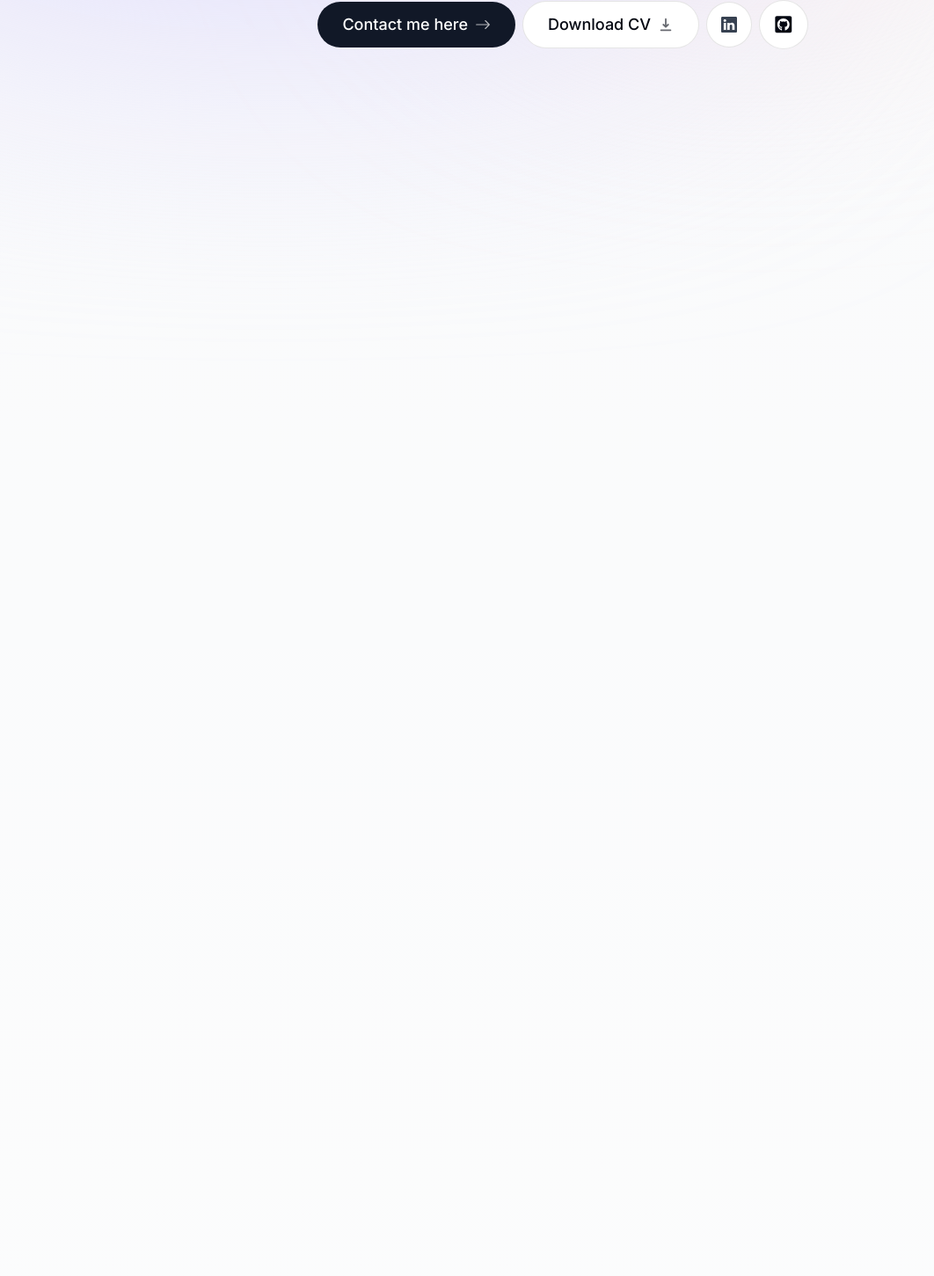
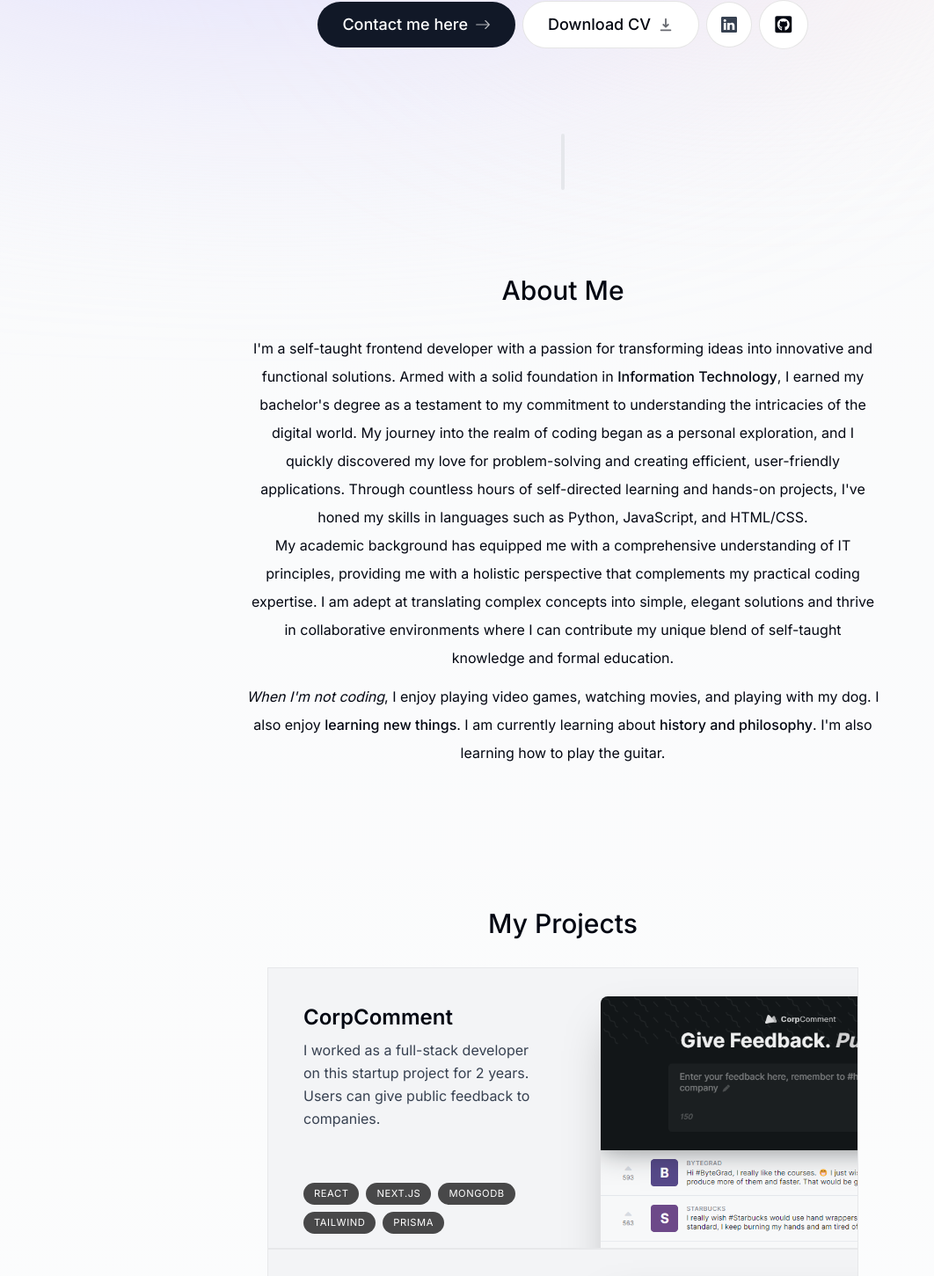
Before and after one commit to stephn2027/portfolio-stephen, a Next.js app: page / in a window 1280 px wide. Shown: the part 512-1963 px from the top of the page at 88% size, without its empty margins (0-1062 px from the left). Built offline with nearby package versions, Linux system fonts and the light colour scheme.

Commit message:
added components and styling

```diff
--- a/app/page.tsx
+++ b/app/page.tsx
@@ -1,9 +1,16 @@
+import About from '@/components/About';
 import Intro from '@/components/Intro';
+import Projects from '@/components/Projects';
+import SectionDivider from '@/components/SectionDivider';
 
 export default function Home() {
   return (
-    <main className="flex flex-col-reverse items-center px-4">
+    <main className="flex flex-col items-center px-4">
       <Intro />
+      <SectionDivider/>
+      <About />
+      <Projects />
+
     </main>
   );
 }
--- /dev/null
+++ b/components/About.tsx
@@ -0,0 +1,48 @@
+'use client';
+import { motion } from 'framer-motion';
+import React from 'react';
+import SectionHeading from './SectionHeading';
+
+export default function About() {
+  return (
+    <motion.section
+      className="mb-28 max-w-[45rem] text-center leading-8 sm:mb-40"
+      initial={{ opacity: 0, y: 100 }}
+      animate={{ opacity: 1, y: 0 }}
+      transition={{ delay: 0.175 }}
+    >
+      <SectionHeading>About me</SectionHeading>
+      <p className="mb-3">
+        I'm a self-taught frontend developer with a passion for transforming
+        ideas into innovative and functional solutions. Armed with a solid
+        foundation in{' '}
+        <span className="font-medium">Information Technology</span>, I earned my
+        bachelor's degree as a testament to my commitment to understanding the
+        intricacies of the digital world.
+
+        My journey into the realm of coding
+        began as a personal exploration, and I quickly discovered my love for
+        problem-solving and creating efficient, user-friendly applications.
+        Through countless hours of self-directed learning and hands-on projects,
+        I've honed my skills in languages such as Python, JavaScript, and
+        HTML/CSS.
+
+        <br/> My academic background has equipped me with a comprehensive
+        understanding of IT principles, providing me with a holistic perspective
+        that complements my practical coding expertise. I am adept at
+        translating complex concepts into simple, elegant solutions and thrive
+        in collaborative environments where I can contribute my unique blend of
+        self-taught knowledge and formal education.
+      </p>
+
+      <p>
+        <span className="italic">When I'm not coding</span>, I enjoy playing
+        video games, watching movies, and playing with my dog. I also enjoy{' '}
+        <span className="font-medium">learning new things</span>. I am currently
+        learning about{' '}
+        <span className="font-medium">history and philosophy</span>. I'm also
+        learning how to play the guitar.
+      </p>
+    </motion.section>
+  );
+}
--- a/components/Intro.tsx
+++ b/components/Intro.tsx
@@ -44,7 +44,7 @@ export default function Intro() {
           </motion.span>
         </div>
       </div>
-      <motion.p
+      <motion.h1
         className="mb-10 mt-4 px-4 text-2xl font-medium !leading-[1.5] sm:text-4xl"
         initial={{ opacity: 0, y: 100 }}
         animate={{ opacity: 1, y: 0 }}
@@ -54,7 +54,7 @@ export default function Intro() {
         <span className="font-bold">8 years</span> of experience. I enjoy
         building <span className="italic">sites & apps</span>. My focus is{' '}
         <span className="underline">React (Next.js)</span>.
-      </motion.p>
+      </motion.h1>
       <motion.div
         className="flex flex-col sm:flex-row items-center justify-center gap-2 px-4 text-lg font-medium"
         initial={{ opacity: 0, y: 100 }}
@@ -70,10 +70,10 @@ export default function Intro() {
         <a className="group bg-white px-7 py-3 gap-2 flex items-center rounded-full outline-none focus:scale-110 hover:scale-110 active:scale-105 transition cursor-pointer border border-black/10" href='/CV.pdf' download>
           Download CV <HiDownload className='opacity-60 group-hover:translate-y-1 transition'/>
         </a>
-        <a className="bg-white p-4 gap-2 text-gray-700 flex items-center rounded-full focus:scale-[1.15] hover:scale-[1.15] hover:text-gray-950 active:scale-105 transition cursor-pointer border border-black/10">
+        <a className="bg-white p-4 gap-2 text-gray-700 flex items-center rounded-full focus:scale-[1.15] hover:scale-[1.15] hover:text-gray-950 active:scale-105 transition cursor-pointer border border-black/10" href='https://www.linkedin.com/in/stephen-uy-90268a209/' target="_blank">
           <BsLinkedin />
         </a>
-        <a className="bg-white p-4 gap-2 text-[1.35rem] flex items-center rounded-full focus:scale-[1.15] hover:scale-[1.15] hover:text-gray-950 active:scale-105 transition cursor-pointer border border-black/10">
+        <a className="bg-white p-4 gap-2 text-[1.35rem] flex items-center rounded-full focus:scale-[1.15] hover:scale-[1.15] hover:text-gray-950 active:scale-105 transition cursor-pointer border border-black/10" href='https://github.com/stephn2027' target='_blank'>
           <FaGithubSquare />
         </a>
       </motion.div>
--- /dev/null
+++ b/components/Project.tsx
@@ -0,0 +1,28 @@
+import { projectsData } from '@/lib/data';
+import Image from 'next/image';
+import React from 'react';
+
+type ProjectProps = (typeof projectsData)[number];
+
+export default function Project({
+  title,
+  description,
+  tags,
+  imageUrl,
+}: ProjectProps) {
+  return (
+  <section className='bg-gray-100 max-w-[42rem] border border-black/5 overflow-hidden sm:pr-8 relative sm:h-[20rem]'>
+    <div className='py-4 px-5 sm:pl-10 sm:pr-2 sm:pt-10 sm:max-w-[50%] flex flex-col h-full'>
+
+    <h3 className='text-2xl font-semibold'>{title}</h3>
+    <p className='mt-2 leading-relaxed text-gray-700'>{description}</p>
+    <ul className='flex flex-wrap mt-4 gap-2 sm:mt-auto'>{tags.map(( tag,index)=>(
+        <li className='bg-black/[0.7] px-3 py-1 text-[0.7rem] uppercase tracking-wider text-white rounded-full'
+        key={index}>{tag}</li>
+    ))}
+    </ul>
+    </div>
+    <Image src={imageUrl} alt={title} quality={95} className='absolute top-8 -right-40 w-[28.25rem] rounded-t-lg shadow-2xl'/>
+    </section>
+  )
+}
--- /dev/null
+++ b/components/Projects.tsx
@@ -0,0 +1,25 @@
+import { projectsData } from '@/lib/data';
+import React from 'react';
+import Project from './Project';
+import SectionHeading from './SectionHeading';
+
+export default function Projects() {
+  return  (
+
+  <section>
+    <SectionHeading>My Projects</SectionHeading>
+    <div>
+        {projectsData.map((project,index)=>(
+            <React.Fragment key={index}>
+                <Project {...project}/>
+            </React.Fragment>
+
+        )
+
+        )}
+
+    </div>
+
+  </section>
+  )
+}
--- /dev/null
+++ b/components/SectionDivider.tsx
@@ -0,0 +1,14 @@
+'use client';
+
+import React from 'react';
+import {motion} from 'framer-motion';
+
+export default function SectionDivider () {
+  return (
+    <motion.div className='bg-gray-200 my-24 h-16 w-1 rounded-full hidden sm:block'
+    initial={{opacity:0, y:100}}
+    animate={{opacity:1,y:0}}
+    transition={{delay:0.125}}
+    ></motion.div>
+  )
+}
--- /dev/null
+++ b/components/SectionHeading.tsx
@@ -0,0 +1,13 @@
+import React from 'react'
+
+type SectionHeadingProps = {
+    children: React.ReactNode
+}
+
+export default function SectionHeading({children}:SectionHeadingProps) {
+  return (
+    <h2 className='text-3xl font-medium capitalize mb-8 text-center'>
+        {children}
+    </h2>
+  )
+}
```
